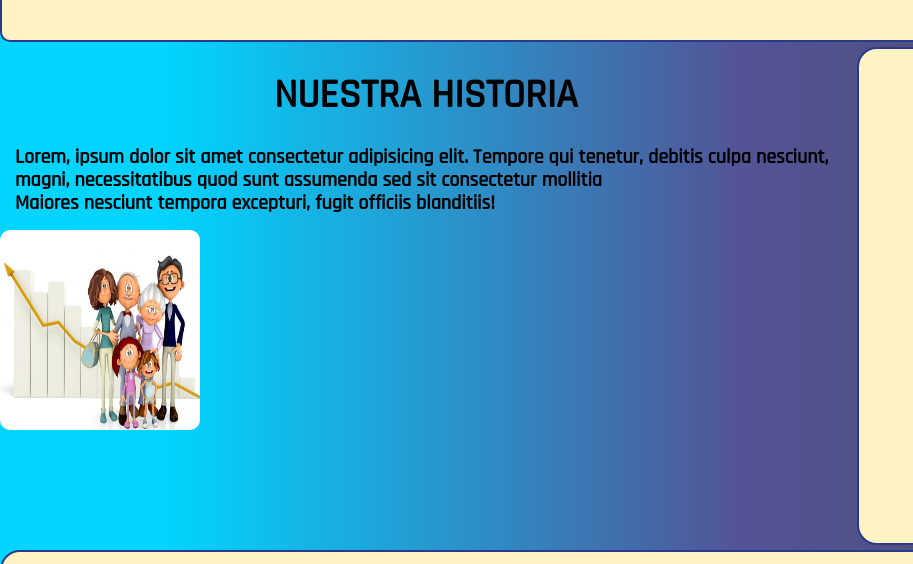
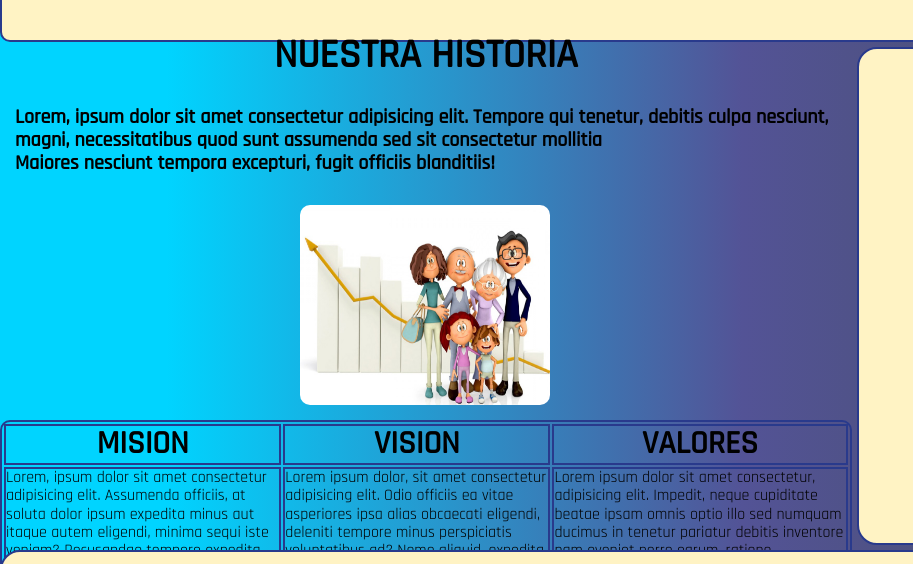
Before and after one commit to jpablogattolin/mayoristadelimpieza, a plain HTML site: page PAGES/quienes-somos.html in a window 1280 px wide. Shown: the part 180-744 px from the top of the page, 0-913 px from the left. Drawn offline with Linux system fonts and the light colour scheme.

Commit message:
main quienes somos

```diff
--- a/CSS/styles.css
+++ b/CSS/styles.css
@@ -281,6 +281,15 @@ a {
 
 /***MAIN QUIENES SOMOS***/
 
+
+.main {
+    display: flex;
+    flex-direction: column;
+
+    justify-content: center;
+    align-items: center;
+}
+
 .history{
     display: flex;
     flex-direction: column;
@@ -305,14 +314,34 @@ a {
 .history__img{
 
     height:200px;
-    width: 200px;
+    width: 250px;
     border-radius: 10px;
-    margin-top: 15px;
+    margin: 30px 30px 15px 300px;
 
 
 }
 
+.table {
+    border: 2px solid #293a8c;
+    border-radius: 10px;
+}
 
+.table__th {
+    font-family: 'Rajdhani', sans-serif;
+    font-size: 2em;
+    border: 2px solid #293a8c;
+
+}
+
+.table__td{
+    font-family: 'Rajdhani', sans-serif;
+    font-size: 1em;
+    border: 2px solid #293a8c;
+}
+
+.table tr:hover {
+    background-color: #575783;
+}
 
 /**** ASIDE****/
 
--- a/PAGES/quienes-somos.html
+++ b/PAGES/quienes-somos.html
@@ -67,6 +67,24 @@
                     excepturi, fugit officiis blanditiis!<br></h2>
                 <img class="history__img" src="../IMG/empresasamiliar.jpg" alt="empresa_familiar">
             </div>
+            <div class="table">
+                <table>
+                    <tr class="table__tr">
+                        <th class="table__th">MISION</th>
+                        <th class="table__th">VISION</th>
+                        <th class="table__th">VALORES</th>
+                    </tr>
+                    <tr class="table__tr">
+                        <td class="table__td">Lorem, ipsum dolor sit amet consectetur adipisicing elit. Assumenda officiis, at soluta dolor ipsum expedita minus aut itaque autem eligendi, minima sequi iste veniam? Recusandae tempore expedita quas consectetur quasi.</td>
+                        <td class="table__td">Lorem ipsum dolor, sit amet consectetur adipisicing elit. Odio officiis ea vitae asperiores ipsa alias obcaecati eligendi, deleniti tempore minus perspiciatis voluptatibus ad? Nemo aliquid, expedita commodi illo culpa odit?</td>
+                        <td class="table__td">Lorem ipsum dolor sit amet consectetur, adipisicing elit. Impedit, neque cupiditate beatae ipsam omnis optio illo sed numquam ducimus in tenetur pariatur debitis inventore nam eveniet porro earum, ratione temporibus?</td>
+                    </tr>
+
+
+
+                </table>
+
+            </div>
 
 
         </main>
```
